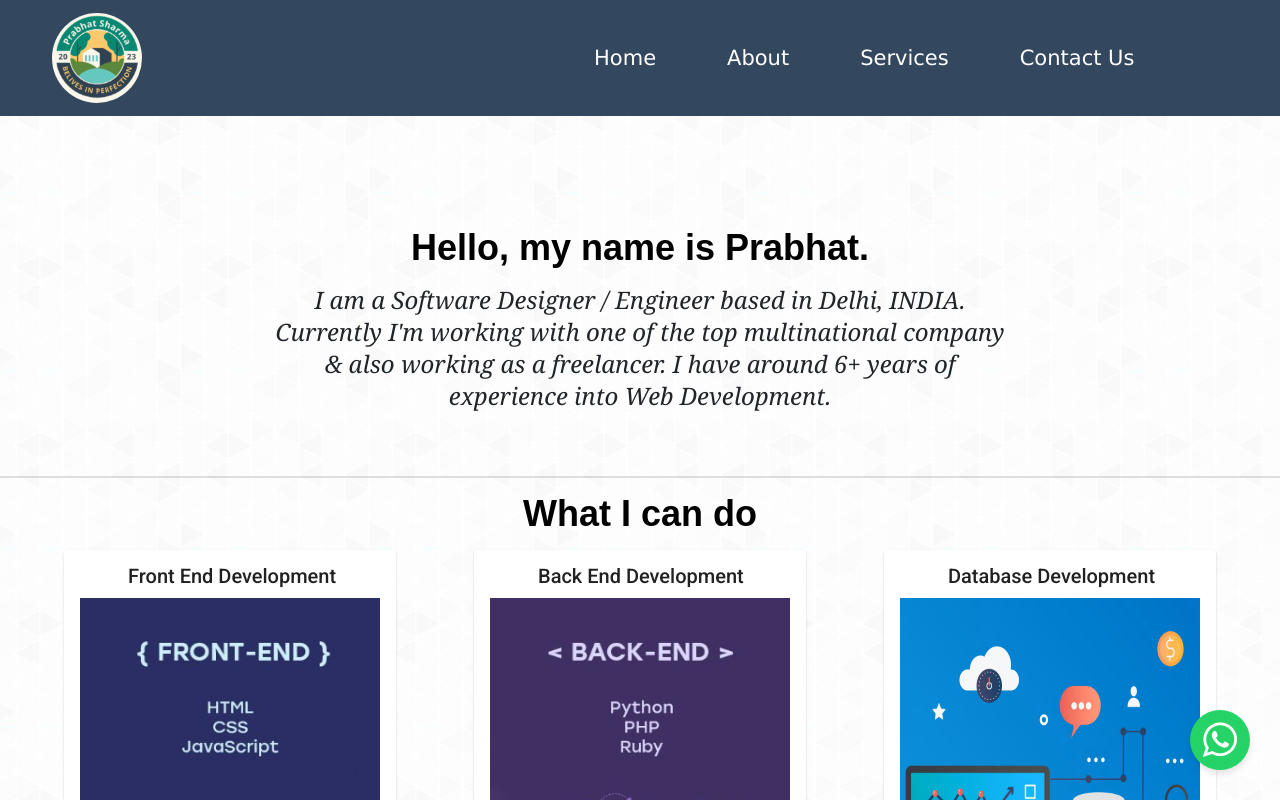
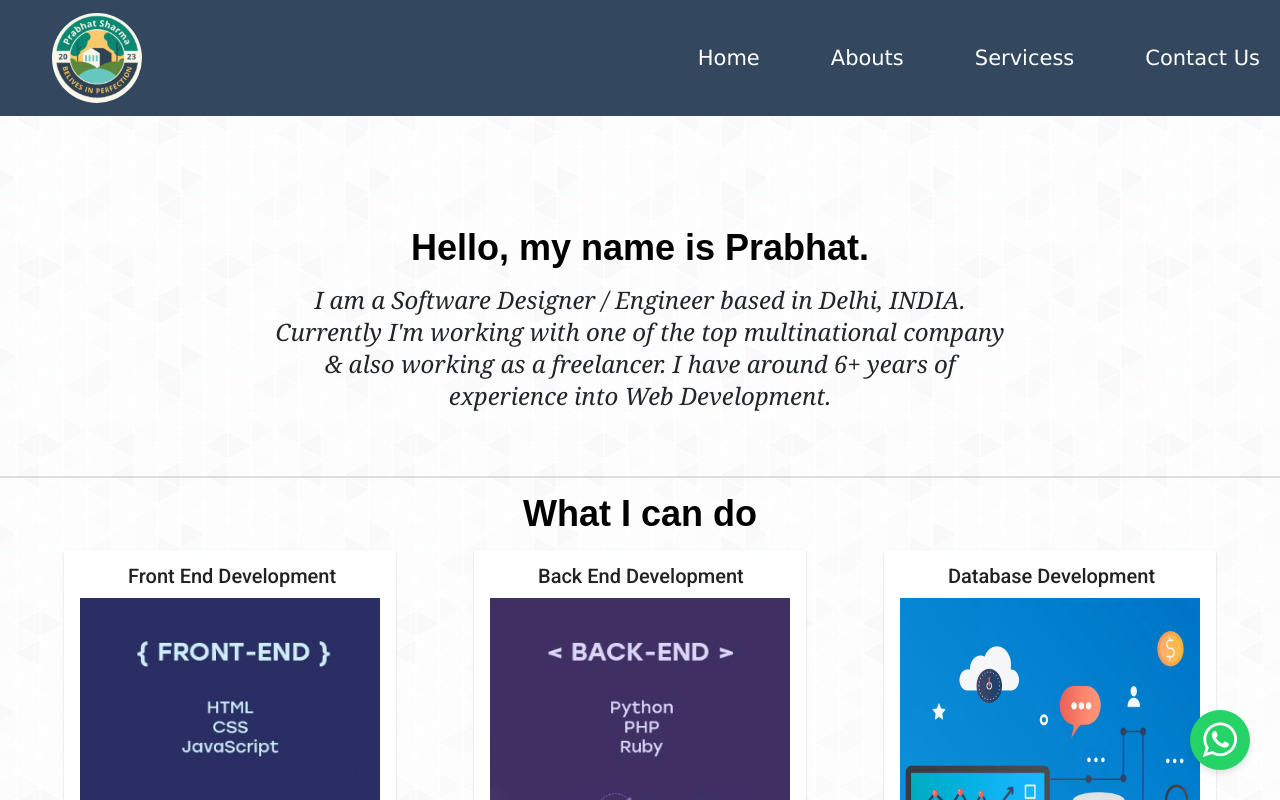
Before and after one commit to mtr-prabhat-sharma/portfolio, an Angular app: page / in a window 1280 px wide. Shown: the top 800 px of the page. Built offline with nearby package versions, Linux system fonts and the light colour scheme.

Commit message:
firebase initilization

```diff
--- a/src/app/components/header/header.component.html
+++ b/src/app/components/header/header.component.html
@@ -1,16 +1,16 @@
 <nav class="navbar navbar-expand-lg bg-body-tertiary custom-bg-color">
     <div class="container-fluid">
       <a class="navbar-brand" (click)="openHome()"><img src="../../../assets/images/logo2.png" alt="Logo"/></a>
-      <div class="collapse navbar-collapse" id="navbarNav">
+      <div>
         <ul class="navbar-nav">
           <li class="nav-item">
             <a style="color: white;" class="nav-link active" (click)="openHome()">Home</a>
           </li>
           <li class="nav-item">
-            <a class="nav-link"(click)="openAbout()">About</a>
+            <a class="nav-link"(click)="openAbout()">Abouts</a>
           </li>
           <li class="nav-item">
-            <a class="nav-link" (click)="openServices()">Services</a>
+            <a class="nav-link" (click)="openServices()">Servicess</a>
           </li>
           <li class="nav-item">
             <a class="nav-link" (click)="openContactUs()">Contact Us</a>
```
Also changed, not shown: firebase.json (added), 1 other file (tests, documents, lock files or other folders).
